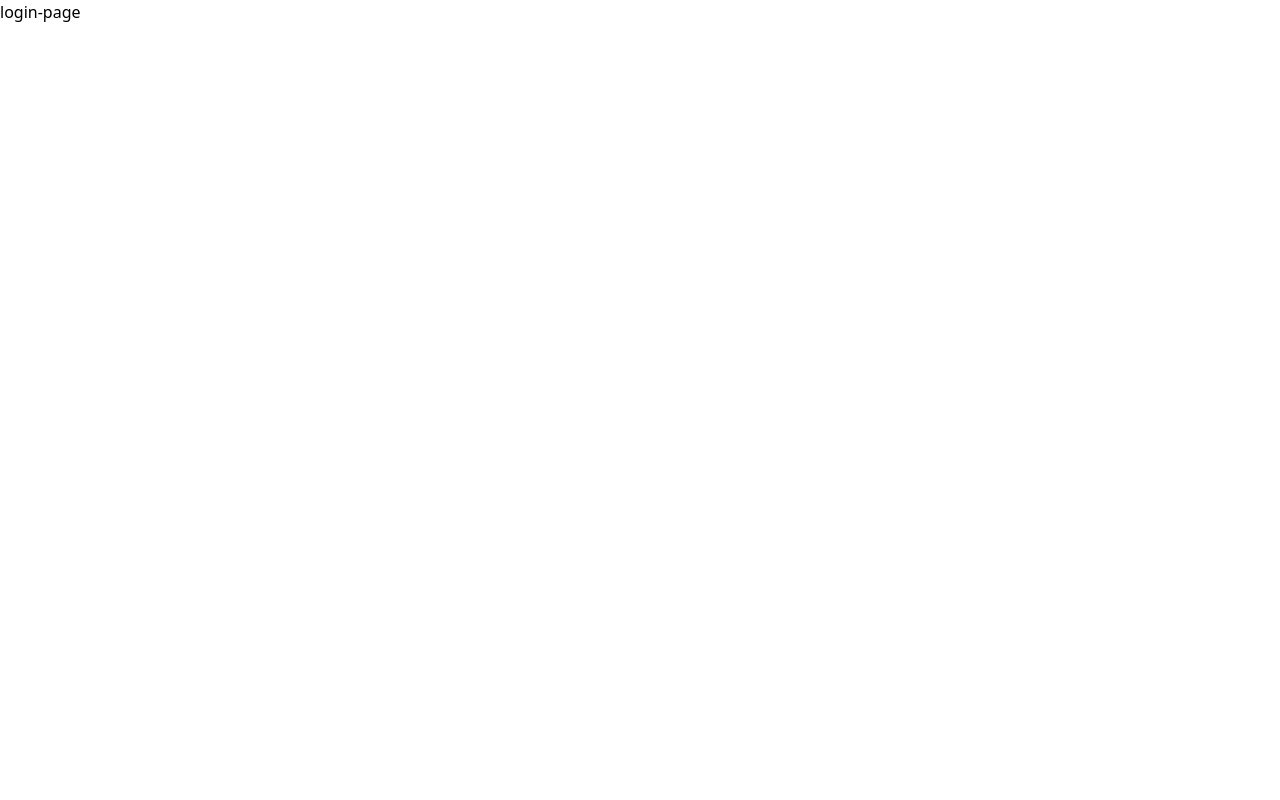
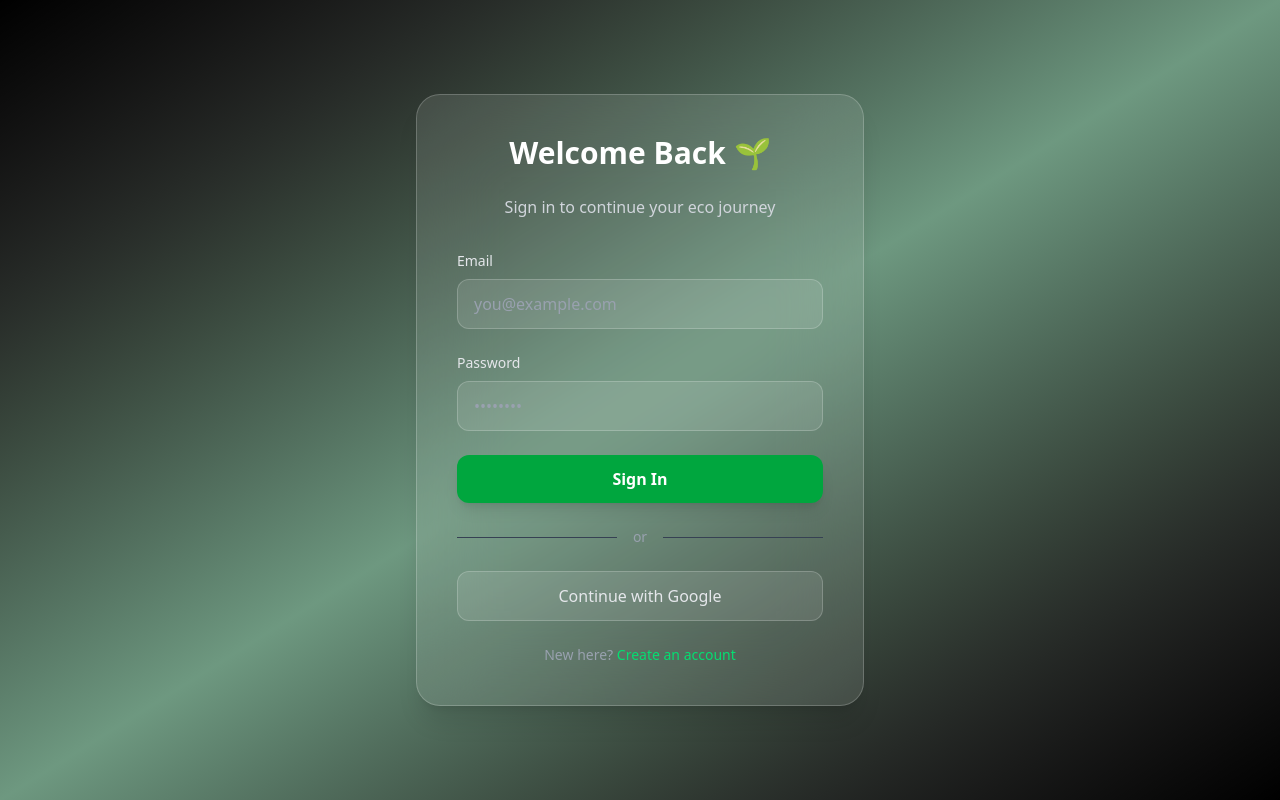
Before and after one commit to abhayminer01/Clean-It-Waste-Management-System, a React (Vite) app in the folder client/: page /login in a window 1280 px wide. Built offline with nearby package versions, Linux system fonts and the light colour scheme.

Commit message:
login page

```diff
--- a/client/src/components/user-login.jsx
+++ /dev/null
@@ -1,21 +0,0 @@
-import React from 'react'
-
-export default function UserLogin({ handleClick, handleRegisterClick }) {
-  return (
-    <div onClick={handleClick} className='flex justify-center bg-black/20 w-screen h-screen absolute'>
-        <div onClick={e => e.stopPropagation()} className='absolute bg-green-300 w-[25%] h-[250px]'>
-            <h1>Login Page</h1>
-            <div>
-                <label>Email Id : </label>
-                <input type="text" />
-            </div>
-            <div>
-                <label>Password : </label>
-                <input type="password" />
-            </div>
-            <input type="submit" value="Login"/>
-            <p>Don't have an account? <a onClick={handleRegisterClick}>Register</a></p>
-        </div>
-    </div>
-  )
-}
--- a/client/src/pages/launch-page.jsx
+++ b/client/src/pages/launch-page.jsx
@@ -1,8 +1,9 @@
 import React from "react";
 import NavBar from "../components/navbar";
-import UserLogin from "../components/user-login";
+import { useNavigate } from "react-router-dom";
 
 export default function LaunchPage() {
+  const navigate = useNavigate();
   return (
     <div className="bg-gradient-to-br from-black via-green-900/60 to-black min-h-screen w-full text-white">
       {/* Hero Section */}
@@ -16,7 +17,7 @@ export default function LaunchPage() {
             Manage waste, earn rewards, and help save the planet.
           </p>
           <div className="flex gap-4">
-            <button className="px-20 py-3 rounded-xl bg-green-600 hover:bg-green-700 transition-all font-semibold">
+            <button className="px-20 py-3 rounded-xl bg-green-600 hover:bg-green-700 transition-all font-semibold" onClick={() => navigate('./login')}>
               Get Started
             </button>
           </div>
--- a/client/src/pages/login-page.jsx
+++ b/client/src/pages/login-page.jsx
@@ -1,7 +1,66 @@
-import React from 'react'
+import React from "react";
 
 export default function LoginPage() {
   return (
-    <div>login-page</div>
-  )
+    <div className="bg-gradient-to-br from-black via-green-900/60 to-black w-screen h-screen flex items-center justify-center px-4">
+      <div className="bg-white/10 backdrop-blur-2xl border border-white/20 rounded-3xl p-10 w-full max-w-md shadow-xl">
+        <h1 className="text-3xl font-extrabold text-white mb-6 text-center">
+          Welcome Back 🌱
+        </h1>
+        <p className="text-gray-300 mb-8 text-center">
+          Sign in to continue your eco journey
+        </p>
+
+        {/* Login Form */}
+        <form className="space-y-6">
+          <div>
+            <label className="block text-sm font-medium text-gray-200 mb-2">
+              Email
+            </label>
+            <input
+              type="email"
+              placeholder="you@example.com"
+              className="w-full px-4 py-3 rounded-xl bg-white/10 border border-white/20 text-white placeholder-gray-400 focus:outline-none focus:ring-2 focus:ring-green-500"
+            />
+          </div>
+          <div>
+            <label className="block text-sm font-medium text-gray-200 mb-2">
+              Password
+            </label>
+            <input
+              type="password"
+              placeholder="••••••••"
+              className="w-full px-4 py-3 rounded-xl bg-white/10 border border-white/20 text-white placeholder-gray-400 focus:outline-none focus:ring-2 focus:ring-green-500"
+            />
+          </div>
+          <button
+            type="submit"
+            className="w-full py-3 rounded-xl bg-green-600 hover:bg-green-700 transition-all font-semibold text-white shadow-lg"
+          >
+            Sign In
+          </button>
+        </form>
+
+        {/* Divider */}
+        <div className="flex items-center my-6">
+          <hr className="flex-1 border-gray-700" />
+          <span className="px-4 text-gray-400 text-sm">or</span>
+          <hr className="flex-1 border-gray-700" />
+        </div>
+
+        {/* Alternative Login */}
+        <button className="w-full py-3 rounded-xl bg-white/10 border border-white/20 text-gray-200 hover:bg-white/20 transition-all">
+          Continue with Google
+        </button>
+
+        {/* Footer */}
+        <p className="mt-6 text-sm text-gray-400 text-center">
+          New here?{" "}
+          <span className="text-green-400 font-medium cursor-pointer hover:underline">
+            Create an account
+          </span>
+        </p>
+      </div>
+    </div>
+  );
 }
```
